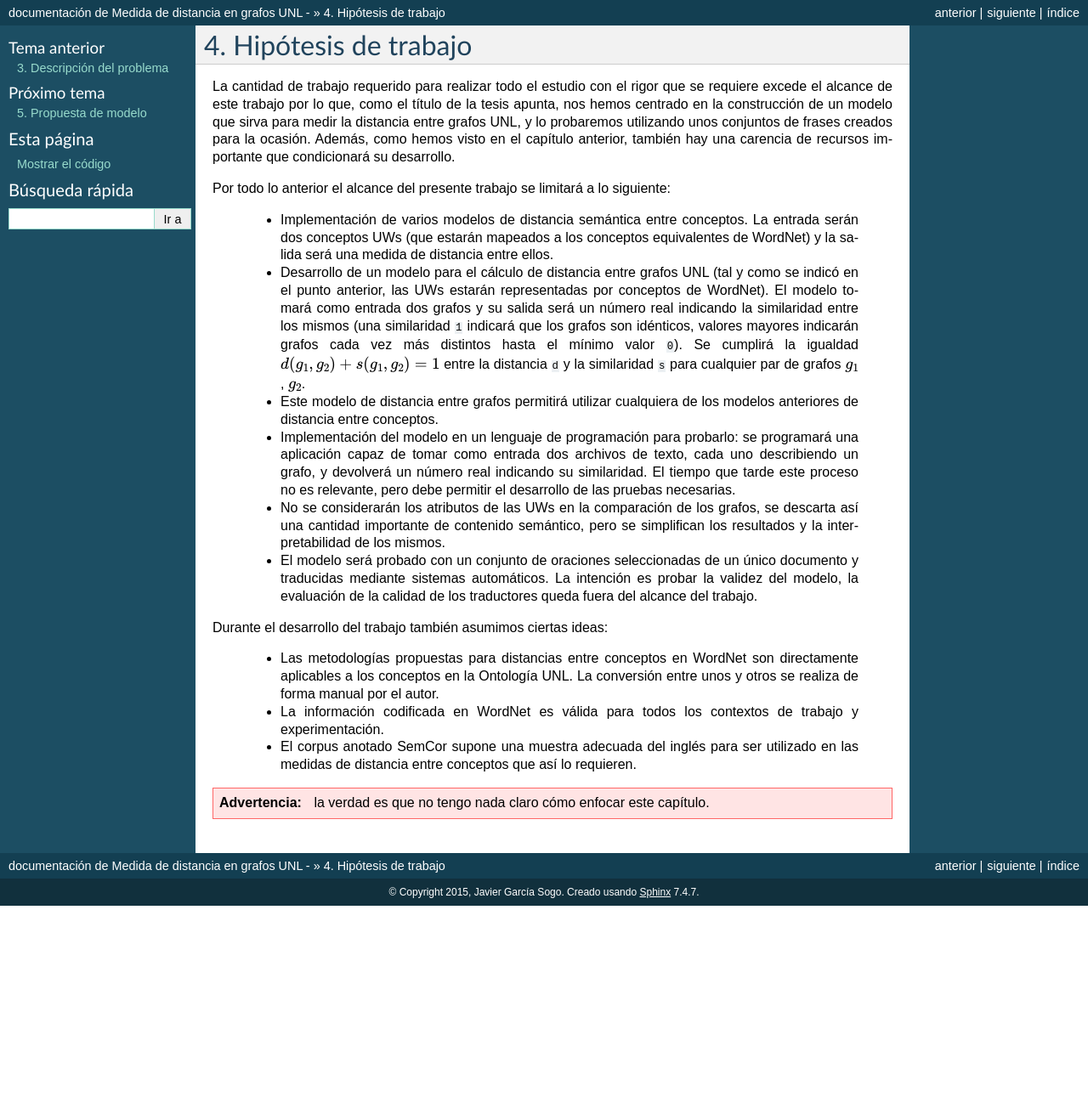
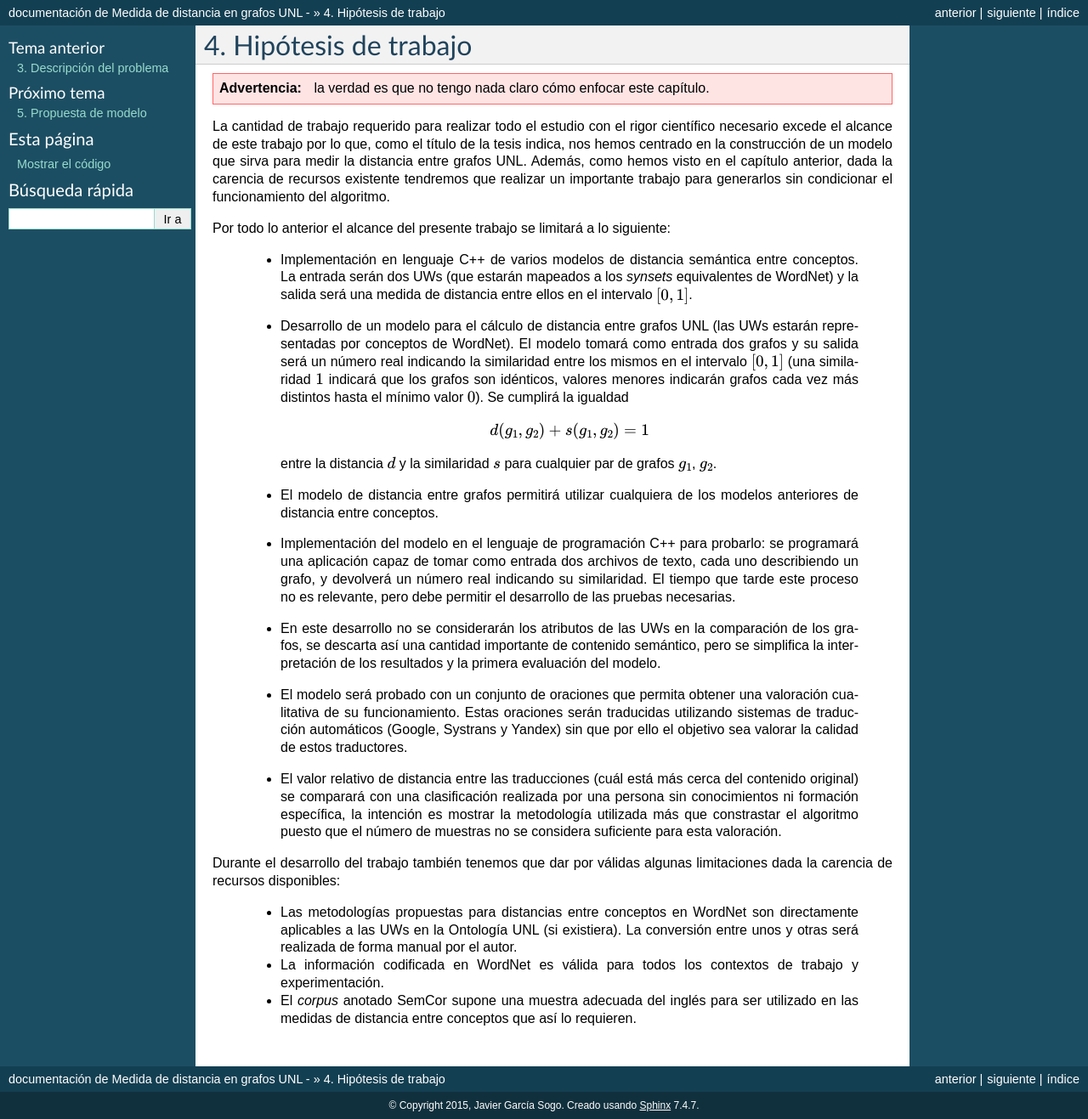
Before and after one commit to jgsogo/muia_tfm, a Sphinx documentation site: the page built from doc/3.hypothesis/index.rst, in a window 1280 px wide. Shown: the whole page at 85% size. Built offline with Sphinx 7.4.7, drawn with Linux system fonts in a browser that asks for light colours; before the commit the page ends 1066 px from its top, so only the background shows below that.

Commit message:
una vuelta a la hip?tesis de trabajo, pero sigo sin saber c?mo enfocarla

```diff
--- a/doc/3.hypothesis/index.rst
+++ b/doc/3.hypothesis/index.rst
@@ -6,61 +6,75 @@
 
 Hipótesis de trabajo
 ====================
-La cantidad de trabajo requerido para realizar todo el estudio con el rigor que se requiere
-excede el alcance de este trabajo por lo que, como el título de la tesis apunta, nos
-hemos centrado en la construcción de un modelo que sirva para medir la distancia entre
-grafos UNL, y lo probaremos utilizando unos conjuntos de frases creados para la ocasión.
-Además, como hemos visto en el capítulo anterior, también hay una carencia de recursos
-importante que condicionará su desarrollo.
+
+.. warning:: la verdad es que no tengo nada claro cómo enfocar este capítulo.
+
+La cantidad de trabajo requerido para realizar todo el estudio con el rigor científico
+necesario excede el alcance de este trabajo por lo que, como el título de la tesis indica,
+nos hemos centrado en la construcción de un modelo que sirva para medir la distancia
+entre grafos UNL. Además, como hemos visto en el capítulo anterior, dada la carencia de
+recursos existente tendremos que realizar un importante trabajo para generarlos sin
+condicionar el funcionamiento del algoritmo.
 
 Por todo lo anterior el alcance del presente trabajo se limitará a lo siguiente:
 
- * Implementación de varios modelos de distancia semántica entre conceptos. La entrada
-   serán dos conceptos UWs (que estarán mapeados a los conceptos equivalentes de
-   WordNet) y la salida será una medida de distancia entre ellos.
+ * Implementación en lenguaje C++ de varios modelos de distancia semántica entre
+   conceptos. La entrada serán dos UWs (que estarán mapeados a los *synsets*
+   equivalentes de WordNet) y la salida será una medida de distancia entre ellos
+   en el intervalo :math:`[0, 1]`.
 
- * Desarrollo de un modelo para el cálculo de distancia entre grafos UNL (tal y como se indicó
-   en el punto anterior, las UWs estarán representadas por conceptos de WordNet). El modelo
+ * Desarrollo de un modelo para el cálculo de distancia entre grafos UNL (las UWs
+   estarán representadas por conceptos de WordNet). El modelo
    tomará como entrada dos grafos y su salida será un número real indicando la
-   similaridad entre los mismos (una similaridad ``1`` indicará que los grafos son
-   idénticos, valores mayores indicarán grafos cada vez más distintos hasta el mínimo
-   valor ``0``).
-   Se cumplirá la igualdad :math:`d(g_1, g_2) + s(g_1, g_2) = 1` entre la distancia ``d``
-   y la similaridad ``s`` para cualquier par de grafos :math:`g_1`, :math:`g_2`.
+   similaridad entre los mismos en el intervalo :math:`[0, 1]` (una similaridad
+   :math:`1` indicará que los grafos son idénticos, valores menores indicarán
+   grafos cada vez más distintos hasta el mínimo valor :math:`0`).
+   Se cumplirá la igualdad
 
- * Este modelo de distancia entre grafos permitirá utilizar cualquiera de los modelos
+   .. math::
+
+      d(g_1, g_2) + s(g_1, g_2) = 1
+
+   entre la distancia :math:`d` y la similaridad :math:`s` para cualquier par de grafos
+   :math:`g_1`, :math:`g_2`.
+
+ * El modelo de distancia entre grafos permitirá utilizar cualquiera de los modelos
    anteriores de distancia entre conceptos.
 
- * Implementación del modelo en un lenguaje de programación para probarlo: se
+ * Implementación del modelo en el lenguaje de programación C++ para probarlo: se
    programará una aplicación capaz de tomar como entrada dos archivos de texto, cada uno
    describiendo un grafo, y devolverá un número real indicando su similaridad. El
    tiempo que tarde este proceso no es relevante, pero debe permitir el desarrollo
    de las pruebas necesarias.
 
- * No se considerarán los atributos de las UWs en la comparación de los grafos, se
-   descarta así una cantidad importante de contenido semántico, pero se simplifican
-   los resultados y la interpretabilidad de los mismos.
+ * En este desarrollo no se considerarán los atributos de las UWs en la
+   comparación de los grafos, se descarta así una cantidad importante de contenido
+   semántico, pero se simplifica la interpretación de los resultados y la primera
+   evaluación del modelo.
 
- * El modelo será probado con un conjunto de oraciones seleccionadas de un único documento
-   y traducidas mediante sistemas automáticos. La intención es probar la validez del
-   modelo, la evaluación de la calidad de los traductores queda fuera del alcance del
-   trabajo.
+ * El modelo será probado con un conjunto de oraciones que permita obtener una
+   valoración cualitativa de su funcionamiento. Estas oraciones serán traducidas
+   utilizando sistemas de traducción automáticos (Google, Systrans y Yandex) sin que
+   por ello el objetivo sea valorar la calidad de estos traductores.
 
-Durante el desarrollo del trabajo también asumimos ciertas ideas:
+ * El valor relativo de distancia entre las traducciones (cuál está más cerca del
+   contenido original) se comparará con una clasificación realizada por una persona
+   sin conocimientos ni formación específica, la intención es mostrar la metodología
+   utilizada más que constrastar el algoritmo puesto que el número de muestras no
+   se considera suficiente para esta valoración.
+
+Durante el desarrollo del trabajo también tenemos que dar por válidas algunas limitaciones
+dada la carencia de recursos disponibles:
 
  * Las metodologías propuestas para distancias entre conceptos en WordNet son directamente
-   aplicables a los conceptos en la Ontología UNL. La conversión entre unos y otros se
-   realiza de forma manual por el autor.
+   aplicables a las UWs en la Ontología UNL (si existiera). La conversión entre unos y otras
+   será realizada de forma manual por el autor.
 
  * La información codificada en WordNet es válida para todos los contextos de trabajo y
    experimentación.
 
- * El corpus anotado SemCor supone una muestra adecuada del inglés para ser utilizado
+ * El *corpus* anotado SemCor supone una muestra adecuada del inglés para ser utilizado
    en las medidas de distancia entre conceptos que así lo requieren.
-
-
-.. warning:: la verdad es que no tengo nada claro cómo enfocar este capítulo.
-
 
 
 .. 4-6-8 páginas
```
